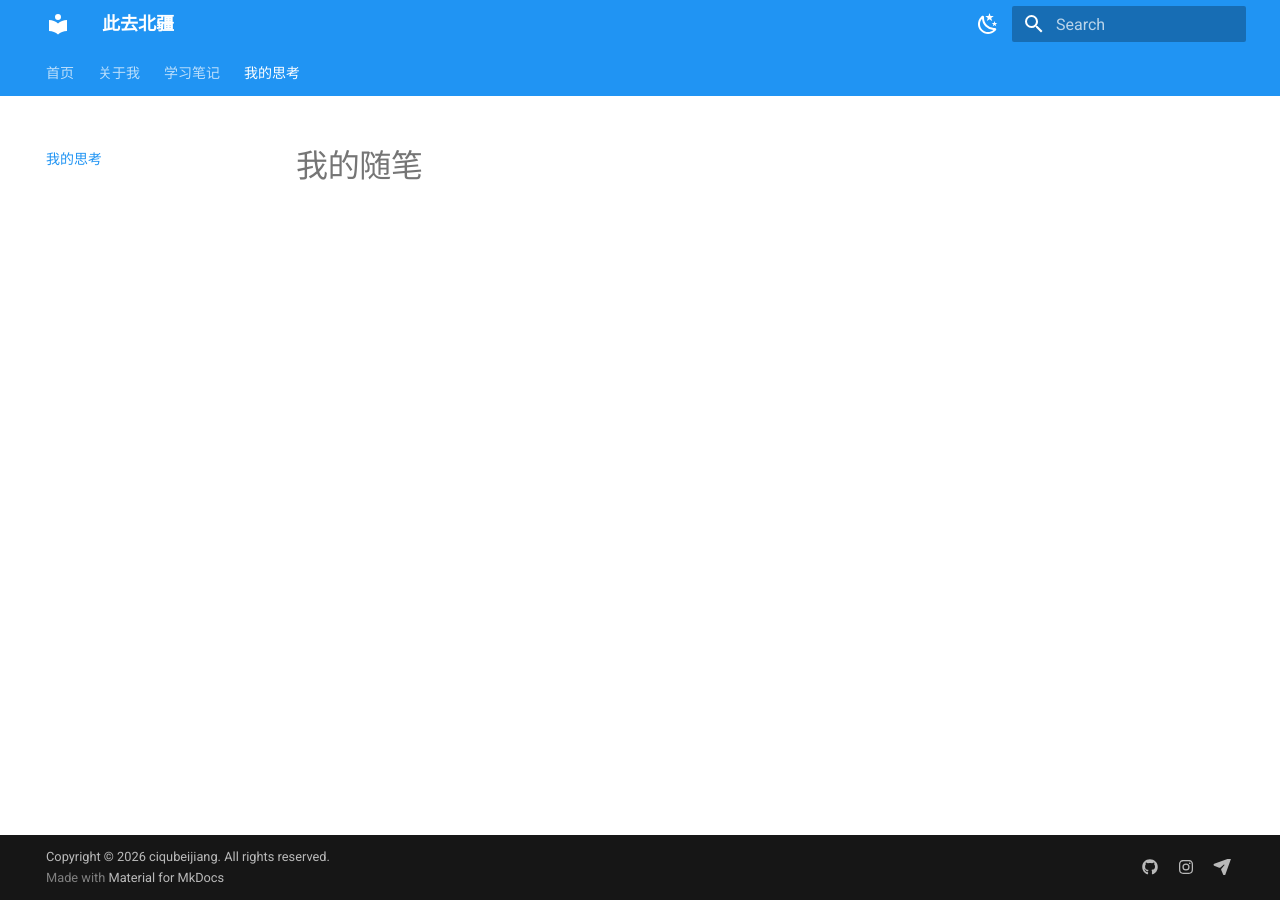
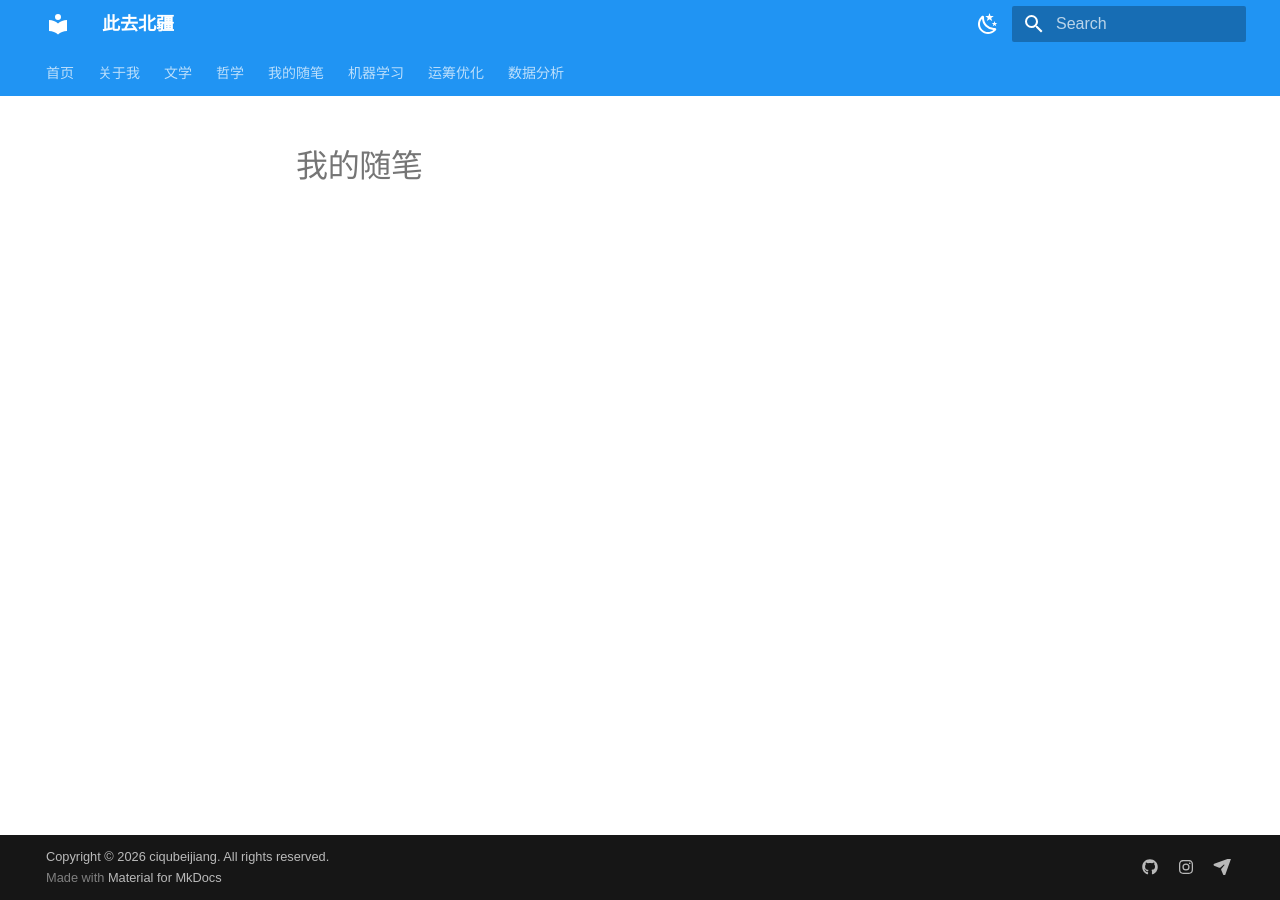
Before and after one commit to CiQuBeiJiang/CiQuBeiJiang.github.io, an MkDocs documentation site: the page built from docs/diary/index.md, in a window 1280 px wide. Built offline with MkDocs 1.6.1 and Material for MkDocs 9.7.7, drawn with Linux system fonts in a browser that asks for light colours; a style sheet for code colours, icons or effects is not loaded.

Commit message:
auto-update and reconstruct the structure

```diff
--- /dev/null
+++ b/docs/stylesheets/extra.css
@@ -0,0 +1,10 @@
+:root {
+    --md-text-font:  "LXGW WenKai Screen", sans-serif;
+    /* --md-code-font:  */
+  }
+
+
+@font-face {
+    font-family: 'LXGW';
+    src: url('./LXGWWenKaiGBScreen.woff') format('woff');/*IE*/
+}
--- a/mkdocs.yml
+++ b/mkdocs.yml
@@ -33,8 +33,12 @@ markdown_extensions:
 nav:
   - 首页: index.md
   - 关于我: about.md
-  - 学习笔记: notes.md
-  - 我的思考: diary.md
+  - 文学: literature
+  - 哲学: philosophy
+  - 我的随笔: diary
+  - 机器学习: machine_learning
+  - 运筹优化: optimization
+  - 数据分析: data_analysis
 extra:
   social:
     - icon: fontawesome/brands/github
@@ -44,3 +48,10 @@ extra:
     - icon: fontawesome/solid/paper-plane
       link: 1724961030@qq.com
 copyright: Copyright &copy; 2026 ciqubeijiang. All rights reserved.
+extra_css:
+  - stylesheets/extra.css
+  - https://cdn.jsdelivr.net/npm/lxgw-wenkai-screen-webfont@1.1.0/style.css
+markdown_extensions:
+  - admonition
+  - pymdownx.details
+  - pymdownx.superfences
```
Also changed, not shown: docs/notes.md (deleted, +0 -1 lines), docs/diary/index.md (renamed from docs/diary.md), docs/machine_learning/index.md (added), docs/optimization/index.md (added), docs/philosophy/index.md (added), literature/index.md (added), 1 other file.
